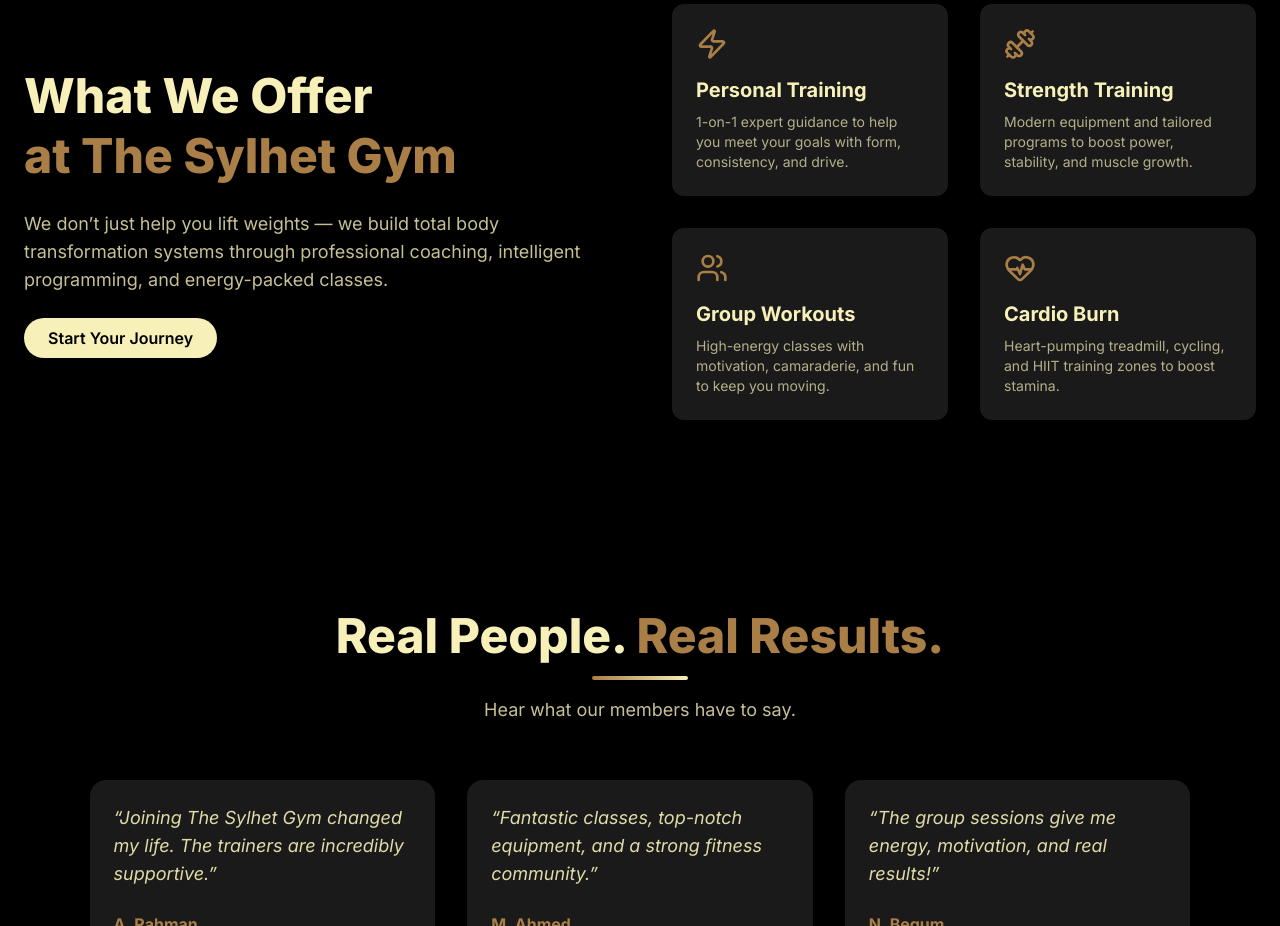
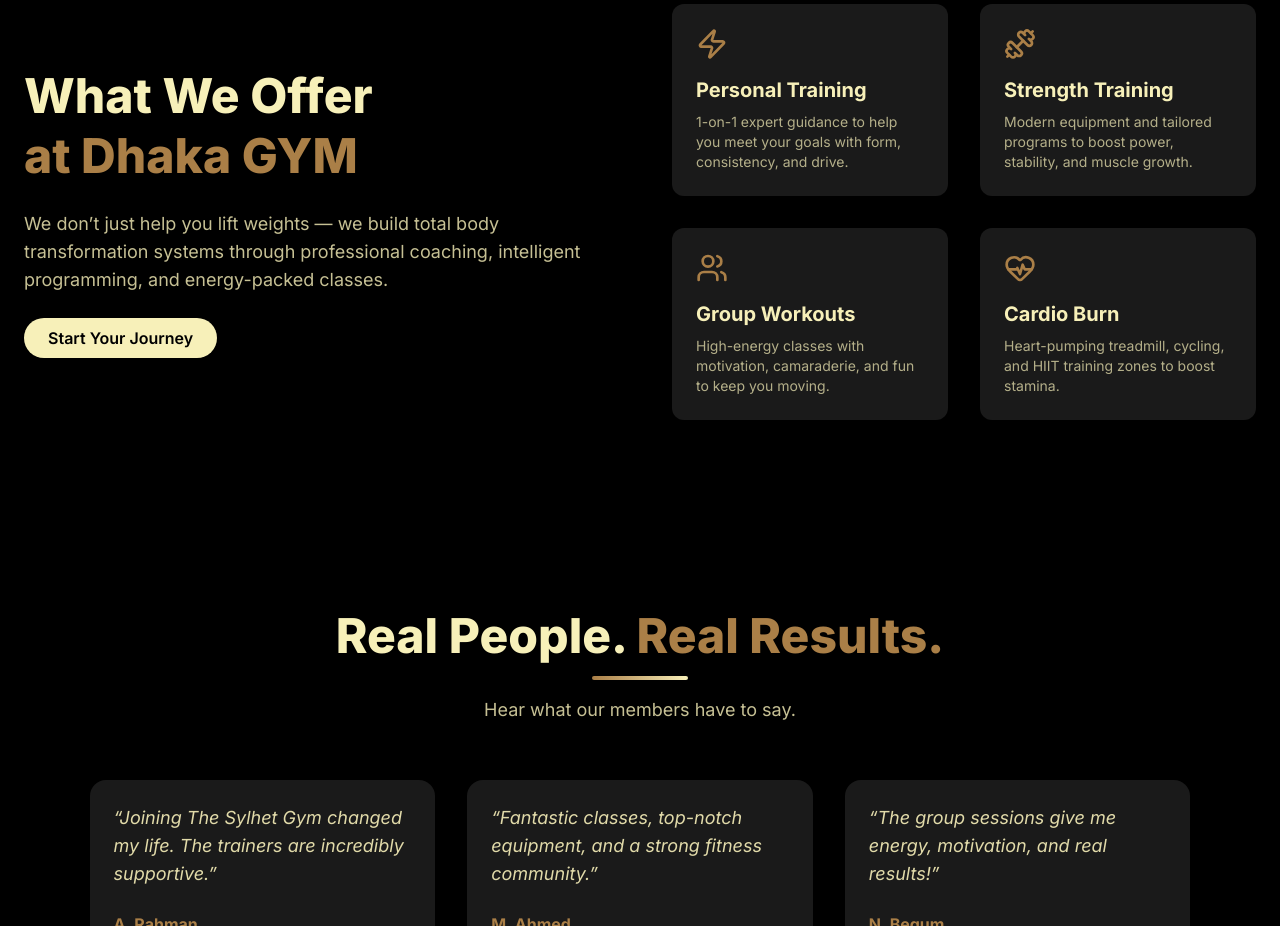
Before and after one commit to codymaruf/thesylhetgym, a React (Vite) app: page / in a window 1280 px wide. Shown: the part 980-1906 px from the top of the page. Built offline with nearby package versions, Linux system fonts and the light colour scheme; a web font is replaced by a local one.

Commit message:
Update About.jsx

```diff
--- a/src/Sections/About.jsx
+++ b/src/Sections/About.jsx
@@ -14,7 +14,7 @@
         <div>
           <h2 className="text-4xl sm:text-5xl font-extrabold mb-6 leading-tight">
             What We Offer <br />
-            <span className="text-[#aa7f47]">at The Sylhet Gym</span>
+            <span className="text-[#aa7f47]">at Dhaka GYM</span>
           </h2>
           <p className="text-lg text-[#f7f0b9]/80 mb-6">
             We don’t just help you lift weights — we build total body transformation systems through professional coaching, intelligent programming, and energy-packed classes.
```
